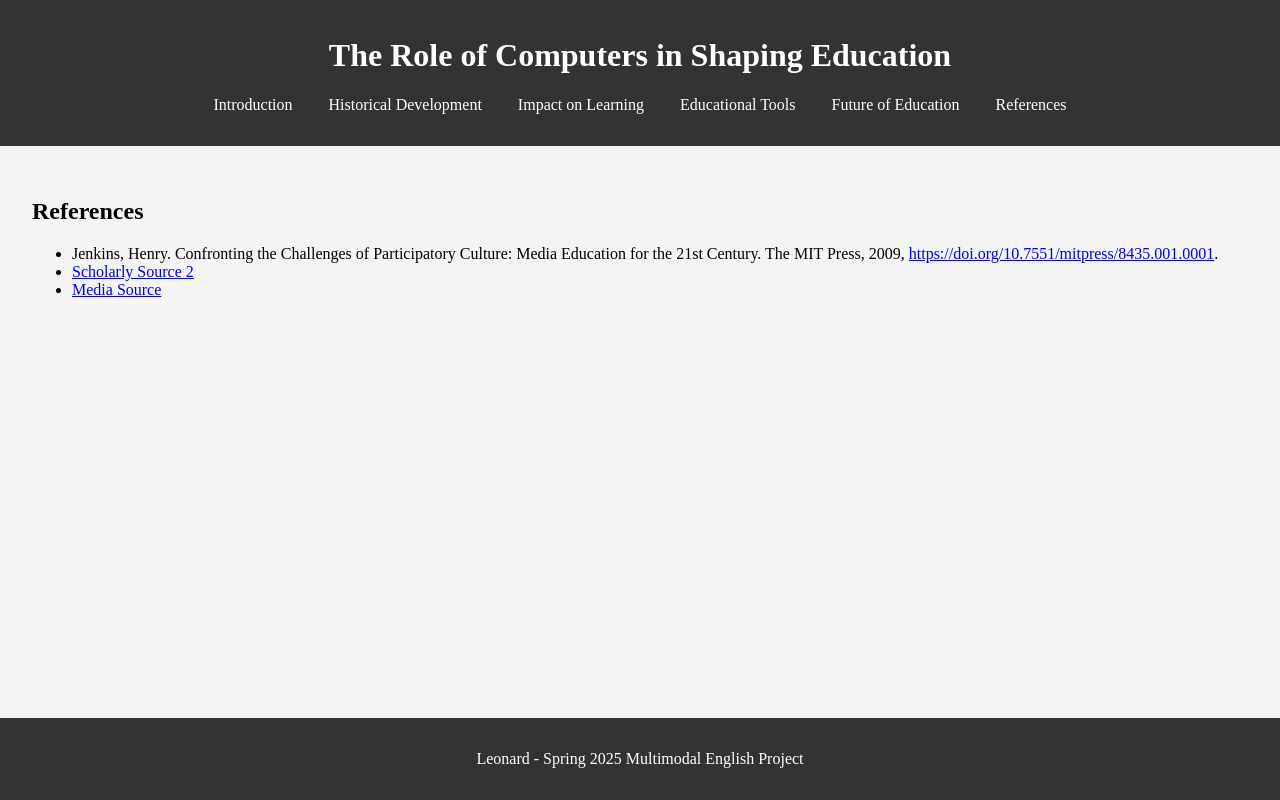
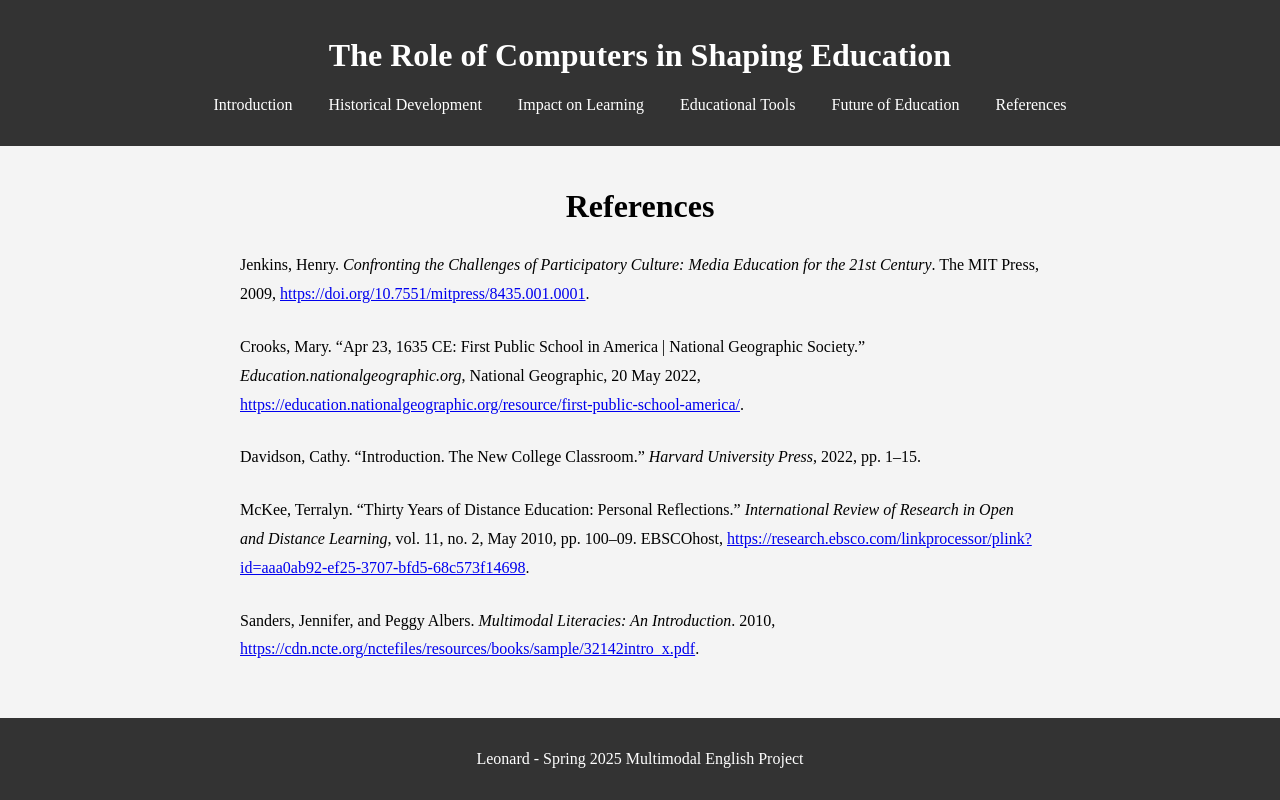
Before and after one commit to Joseph-W-Leonard/Multimodal, a website: page references.html in a window 1280 px wide. Drawn offline with Linux system fonts and the light colour scheme.

Commit message:
Add references section with formatted citations and styling

```diff
--- a/references.html
+++ b/references.html
@@ -5,6 +5,32 @@
     <meta name="viewport" content="width=device-width, initial-scale=1.0">
     <title>References - The Role of Computers in Shaping Education</title>
     <link rel="stylesheet" href="styles/style.css">
+    <style>
+        /* Center the references section and remove bullet points */
+        #references {
+            max-width: 800px; /* Limit the width of the references section */
+            margin: 0 auto; /* Center the section horizontally */
+            padding: 20px; /* Add padding for better spacing */
+        }
+
+        #references ul {
+            list-style-type: none; /* Remove bullet points */
+            padding: 0; /* Remove padding */
+            text-align: left; /* Align text to the left for readability */
+        }
+
+        #references ul li {
+            margin-bottom: 1.5rem; /* Add spacing between references */
+            line-height: 1.8; /* Increase line spacing for readability */
+        }
+
+        /* Center and adjust the heading */
+        #references h2 {
+            text-align: center; /* Center the heading */
+            margin-top: -10px; /* Move the heading slightly up */
+            font-size: 2rem; /* Adjust font size for better visibility */
+        }
+    </style>
 </head>
 <body>
     <header>
@@ -24,9 +50,11 @@
         <section id="references">
             <h2>References</h2>
             <ul>
-                <li>Jenkins, Henry. Confronting the Challenges of Participatory Culture: Media Education for the 21st Century. The MIT Press, 2009, <a href="https://doi.org/10.7551/mitpress/8435.001.0001">https://doi.org/10.7551/mitpress/8435.001.0001</a>.</li>
-                <li><a href="https://example.com">Scholarly Source 2</a></li>
-                <li><a href="https://example.com">Media Source</a></li>
+                <li>Jenkins, Henry. <em>Confronting the Challenges of Participatory Culture: Media Education for the 21st Century</em>. The MIT Press, 2009, <a href="https://doi.org/10.7551/mitpress/8435.001.0001">https://doi.org/10.7551/mitpress/8435.001.0001</a>.</li>
+                <li>Crooks, Mary. “Apr 23, 1635 CE: First Public School in America | National Geographic Society.” <em>Education.nationalgeographic.org</em>, National Geographic, 20 May 2022, <a href="https://education.nationalgeographic.org/resource/first-public-school-america/">https://education.nationalgeographic.org/resource/first-public-school-america/</a>.</li>
+                <li>Davidson, Cathy. “Introduction. The New College Classroom.” <em>Harvard University Press</em>, 2022, pp. 1–15.</li>
+                <li>McKee, Terralyn. “Thirty Years of Distance Education: Personal Reflections.” <em>International Review of Research in Open and Distance Learning</em>, vol. 11, no. 2, May 2010, pp. 100–09. EBSCOhost, <a href="https://research.ebsco.com/linkprocessor/plink?id=aaa0ab92-ef25-3707-bfd5-68c573f14698">https://research.ebsco.com/linkprocessor/plink?id=aaa0ab92-ef25-3707-bfd5-68c573f14698</a>.</li>
+                <li>Sanders, Jennifer, and Peggy Albers. <em>Multimodal Literacies: An Introduction</em>. 2010, <a href="https://cdn.ncte.org/nctefiles/resources/books/sample/32142intro_x.pdf">https://cdn.ncte.org/nctefiles/resources/books/sample/32142intro_x.pdf</a>.</li>
             </ul>
         </section>
     </main>
```
